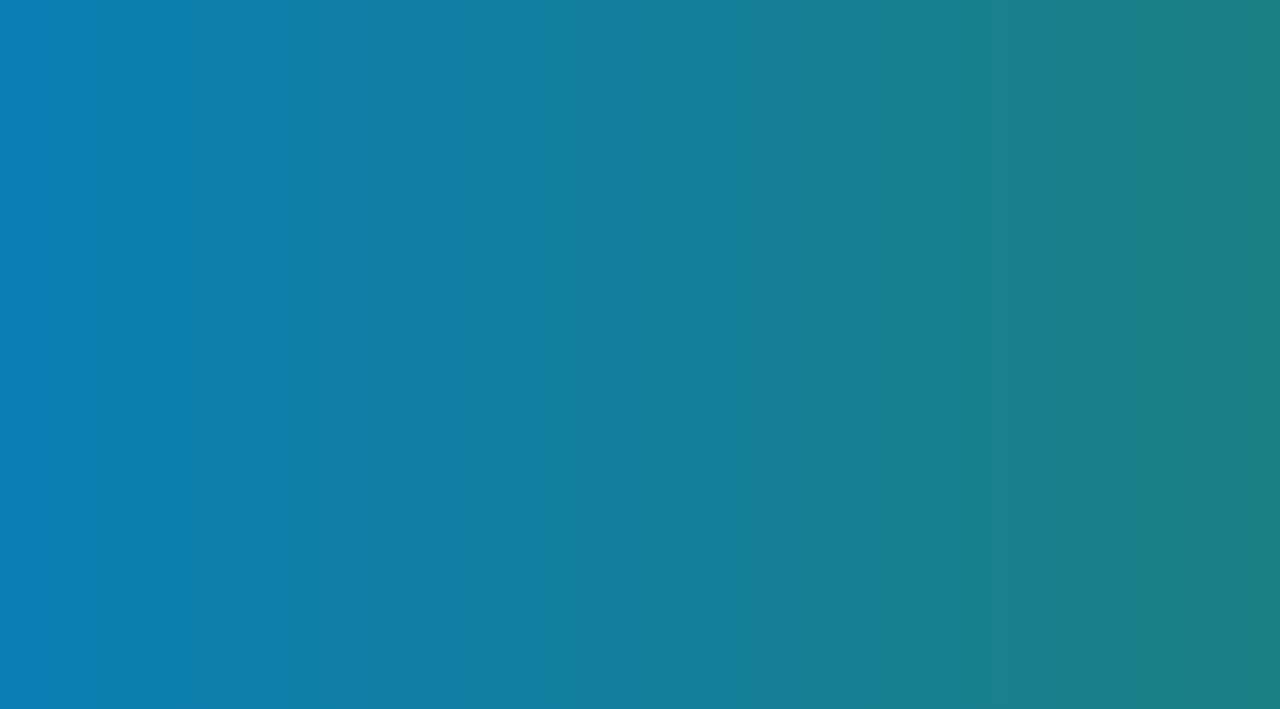
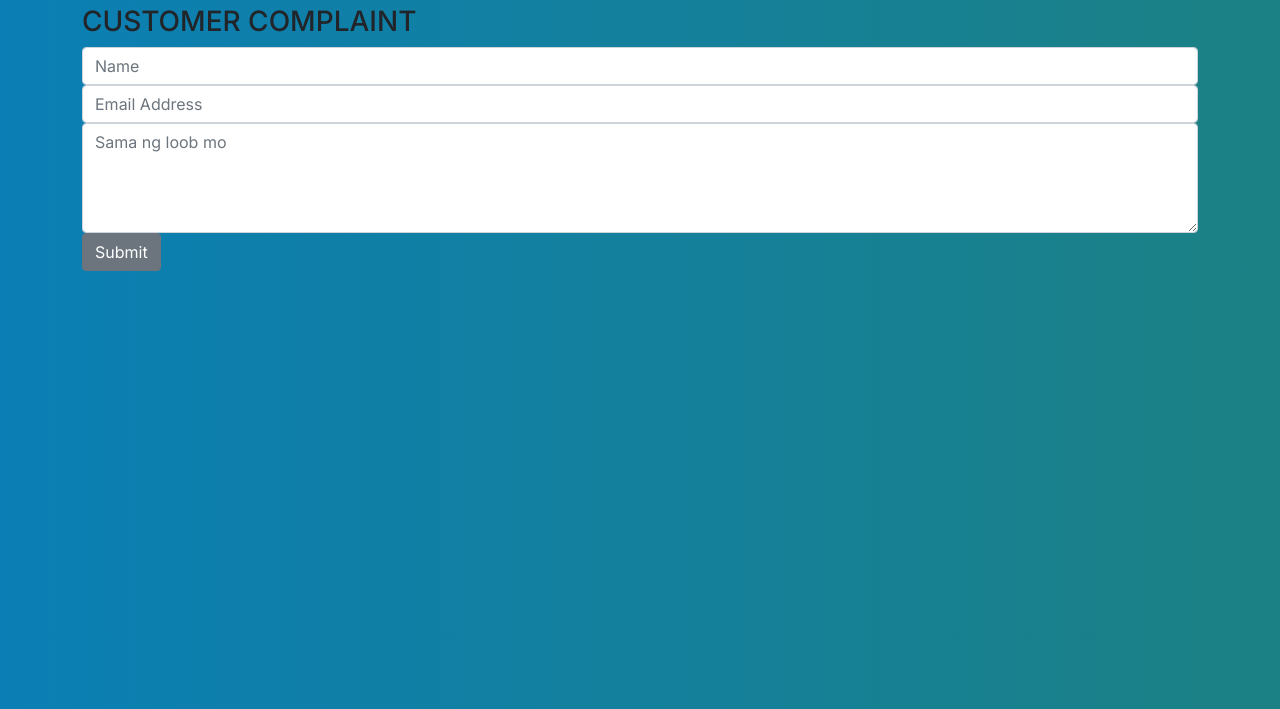
Before and after one commit to Aldwinny/sw-aquapay-website, a plain HTML site: page complaint.html in a window 1280 px wide. Shown: the part 91-800 px from the top of the page. Drawn offline with nearby package versions, Linux system fonts and the light colour scheme.

Commit message:
complaint

```diff
--- a/complaint.html
+++ b/complaint.html
@@ -46,7 +46,7 @@
             </a>
             <ul class="dropdown-menu" aria-labelledby="navbarServices">
                 <li><a class="dropdown-item" href="payment.html">Pay Now</a></li>
-            <li><a class="dropdown-item" href="#">Service 2</a></li>
+                <li><a class="dropdown-item" href="complaint.html">Service 2</a></li>
             </ul>
         </li>
         <li class="nav-item"><a class="nav-link" href="about.html">About</a></li>
@@ -60,3 +60,17 @@
         </li>
     </ul>
 </nav>
+
+<div class="container   ">
+    <h3 class="feature-title">CUSTOMER COMPLAINT</h3>
+    <div class="form-group">
+        <input type="text" class="form-control" placeholder="Name" name="">
+    </div>
+    <div class="form-group">
+        <input type="email" class="form-control" placeholder="Email Address" name="email">
+    </div>
+    <div class="form-group">
+        <textarea class="form-control" rows="4" placeholder="Sama ng loob mo"></textarea>
+    </div>
+    <input type="submit" class="btn btn-secondary  btn-block" value="Submit" name="">
+</div>
```
Lines whose indentation alone changed are shown as unchanged.
